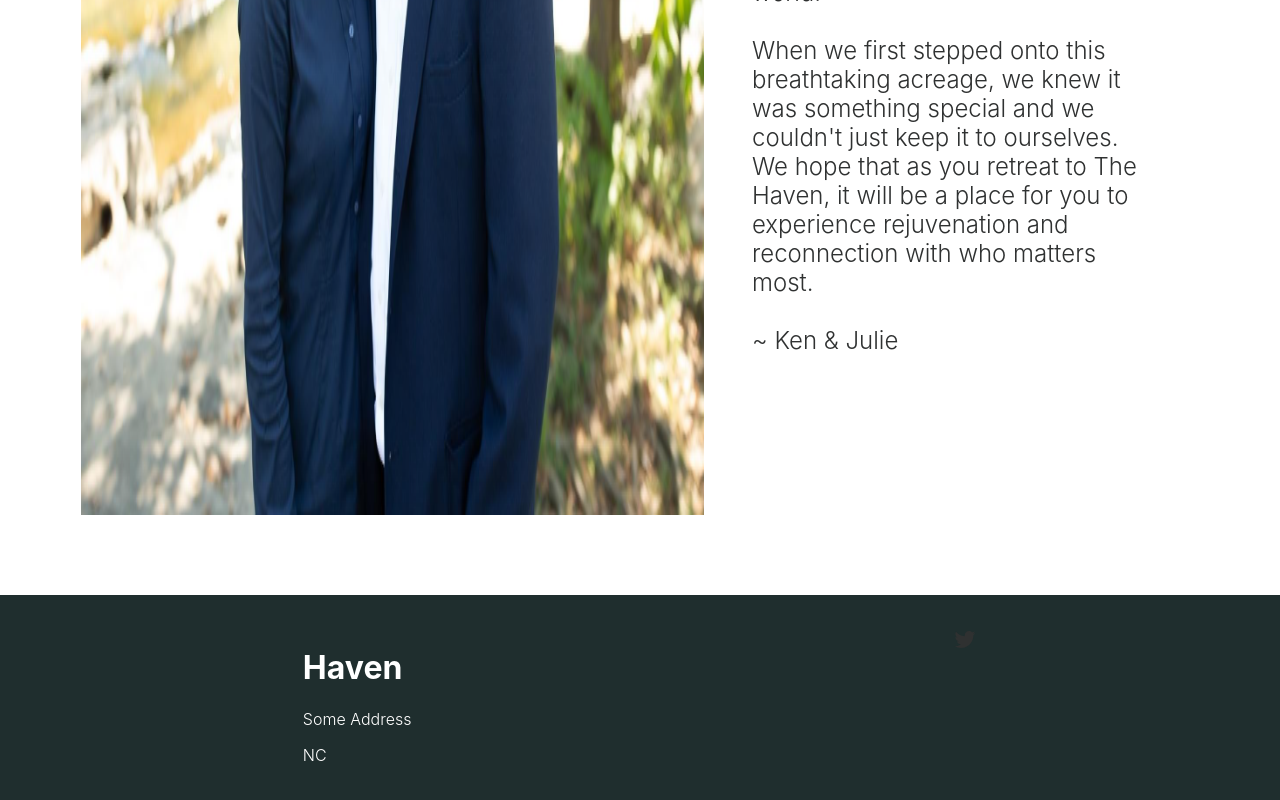
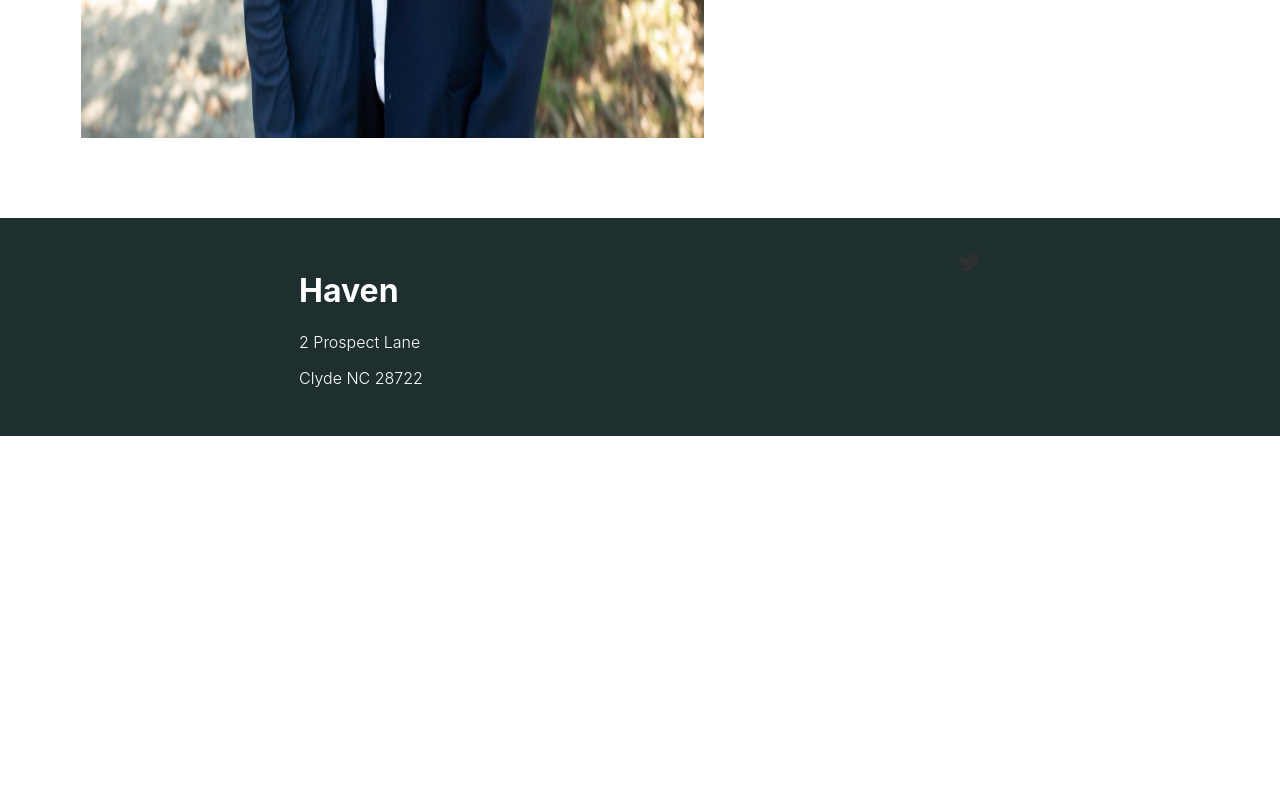
Before and after one commit to clayhindman01/haven, a React (Create React App) app: page /about in a window 1280 px wide. Shown: the part 878-1678 px from the top of the page. After the commit the page ends 1314 px from the top, so only its background shows below. Built offline with nearby package versions, Linux system fonts and the light colour scheme.

Commit message:
Copy Changes

```diff
--- a/src/App.css
+++ b/src/App.css
@@ -89,7 +89,7 @@ body {
   background-repeat: no-repeat;
   height: 0;
   width: 100%;
-  padding-top: 66.64%;
+  padding-top: 48%;
 }
 
 .center {
@@ -127,6 +127,10 @@ body {
 .homeText {
   font-size: 30px;
   text-align: center;
+}
+
+.bookingText {
+  width: 60%;
 }
 
 .emphesisText {
@@ -529,6 +533,13 @@ body {
   text-align: left;
 }
 
+.flexCenter {
+  display: flex;
+  flex-direction: column;
+  justify-content: center;
+  align-items: center;
+}
+
 .react-tabs__tab-list li {
   border: none;
   bottom: 0;
--- a/src/components/Accomodations.js
+++ b/src/components/Accomodations.js
@@ -15,15 +15,14 @@ export default function Accomodations() {
         </p>
         <div className="accomodationsSection">
           <img
-            src="THE-HAVEN-summer-2024-171.jpg"
+            src="THE-HAVEN-summer-2024-663.jpg"
             className="accomodationsCabinImage"
           ></img>
 
           {/* <Fade> */}
           <div className="accomodationTextContainer">
             <p className="homeText">
-              <p className="emphasisText">Recharge</p> with a hike on one of our
-              many trails.
+              Relax beneath the stars by your private fire pit.
             </p>
           </div>
           {/* </Fade> */}
@@ -39,7 +38,7 @@ export default function Accomodations() {
           {/* </Fade> */}
 
           <img
-            src="THE-HAVEN-summer-2024-663.jpg"
+            src="THE-HAVEN-summer-2024-171.jpg"
             className="accomodationsCabinImage accomodationsCabinImageReversed"
           ></img>
         </div>
--- a/src/components/Footer.js
+++ b/src/components/Footer.js
@@ -19,8 +19,8 @@ export default function Footer() {
     <div className="row footer-container space-around">
       <div className="address-container">
         <h1 className="footer-text">Haven</h1>
-        <p className="footer-text">Some Address</p>
-        <p className="footer-text">NC</p>
+        <p className="footer-text">2 Prospect Lane</p>
+        <p className="footer-text">Clyde NC 28722</p>
       </div>
 
       <div className="social-media-container">
--- a/src/pages/Booking.js
+++ b/src/pages/Booking.js
@@ -8,7 +8,7 @@ import Footer from "../components/Footer";
 import InnerHTML from "dangerously-set-html-content";
 
 export default function Booking() {
-  console.log("testing")
+  console.log("testing");
   const bookingWidgetHTML = `<div id="search-widget_IO312PWQ"><script>!function(e,t,a,n,c,r){function s(t){e.console.log("[Guesty Embedded Widget]:",t)}var i,d,l,o,y,m,g,h,p,u;n&&(i=n,d=t.getElementsByTagName("head")[0],(l=t.createElement("link")).rel="stylesheet",l.type="text/css",l.href=i,l.media="all",d.appendChild(l)),o=function(){try{e[a].create(r).catch(function(e){s(e.message)})}catch(e){s(e.message)}},h=!1,y=c,m=function(){h||this.readyState&&"complete"!=this.readyState||(h=!0,o())},(g=t.createElement("script")).type="text/javascript",g.src=y,g.async="true",g.onload=g.onreadystatechange=m,p=g,(u=t.getElementsByTagName("script")[0]).parentNode.insertBefore(p,u)}(window,document,"GuestySearchBarWidget","https://s3.amazonaws.com/guesty-frontend-production/search-bar-production.css","https://s3.amazonaws.com/guesty-frontend-production/search-bar-production.js",{"siteUrl":"thehavenwnc.guestybookings.com"});</script></div>`;
   return (
     <>
@@ -36,14 +36,14 @@ export default function Booking() {
                 <p className="homeText">The Spruce</p>
               </Tab>
               <Tab>
-                <p className="homeText">VIP Package</p>
+                <p className="homeText">Always Included</p>
               </Tab>
             </TabList>
 
             <TabPanel>
               <div className="center accomodationsBackground">
                 <p className="homeText">
-                  Relax in the elegant seclusion of our Juniper House. Wake up
+                  Relax in the elegant seclusion of our Cypress Villa. Wake up
                   to your personal view of the mountains.
                 </p>
 
@@ -168,8 +168,8 @@ export default function Booking() {
 
             <TabPanel>
               <div className="center accomodationsBackground">
-                <p className="homeText">
-                  Retreat to the luxurious shade of our Hemlock House. As you
+                <p className="homeText bookingText">
+                  Retreat to the luxurious shade of our Spruce Villa. As you
                   take in spectacular views from your doorstep, reconnect to the
                   world and the one you share it with.
                 </p>
@@ -226,24 +226,30 @@ export default function Booking() {
 
             <TabPanel>
               <div className="center accomodationsBackground">
-                <p className="homeText">
-                  Upgrade your mountaintop retreat experience by adding on the
-                  VIP package:
-                </p>
+                <p className="homeText">Always Included with your stay:</p>
                 <ul className="homeText">
-                  <li className="vipList">
-                    Build your own charcuterie for two
-                  </li>
-                  <li className="vipList">
-                    Bottle of Wine or Sparking Non-Alcoholic Beverage
-                  </li>
-                  <li className="vipList">S'mores supply kit for two</li>
-                  <li className="vipList">$100 off your next stay</li>
+                  <li className="vipList">Bottle of Wine</li>
+                  <li className="vipList">Piza Kit</li>
+                  <li className="vipList">Pasta Ingredients</li>
+                  <li className="vipList">Breakfast Pastries</li>
+                  <li className="vipList">S'mores</li>
+                  <li className="vipList">Hot Chocolate</li>
                 </ul>
-                <p className="homeText">
-                  Don't miss out, add on the VIP Experience today during
-                  checkout!
-                </p>
+
+                <p className="homeText">Additional Add Ons:</p>
+                <div className="homeText flexCenter">
+                  <p style={{ margin: 0 }}>
+                    <span style={{ fontWeight: 400 }}>
+                      Special Romance Package
+                    </span>
+                    &nbsp;- $100
+                  </p>
+                  <p style={{ width: "60%", marginTop: 1 }}>
+                    Step into the perfect romantic setting with flower petals
+                    and flameless candles around the hot tub and villa and a
+                    bottle of bubbly champagne just waiting for you to pop open!
+                  </p>
+                </div>
                 <div className="center centerPhotos"></div>
               </div>
             </TabPanel>
--- a/src/pages/MeetTheFounders.js
+++ b/src/pages/MeetTheFounders.js
@@ -10,21 +10,15 @@ export default function MeetTheFounders() {
         <div className="founderCon">
           <img src="founders.png" className="founderImage" />
           <div className="center meetTheFoundersText">
-            Welcome to our haven! <br />
-            <br /> We have been married for 25 years, and each day has been an
-            adventure. We have trekked parts of nearly every National Park, and
-            once we stop in Asia and Africa this Spring we will have traveled to
-            every continent! Throughout our travels, we realized the most
-            breathtaking moments were just the two of us, enjoying the view, all
-            alone. These moments have played a significant role in our marriage!
-            By allowing us to step away from the chaos of life and the mundanity
-            of routine, it reignites our love for each other. We can reconnect
-            in the middle of our disconnected world. <br />
-            <br />
-            When we first stepped onto this breathtaking acreage, we knew it was
-            something special and we couldn't just keep it to ourselves. We hope
-            that as you retreat to The Haven, it will be a place for you to
-            experience rejuvenation and reconnection with who matters most.
+            Hi! Let us introduce ourselves! Ken & Julie Mallette: Lovers, best
+            friends, & business partners for over 25 years - and still going
+            strong! ❤️ How do we make it work? By taking time to step away from
+            the craziness of life and focus on each other. That is why we want
+            to share The Haven with you! When we first stepped onto this
+            property, we knew it was special. The gorgeous views coupled with
+            total privacy made it the perfect spot to shut out the world for a
+            time. The Haven offers everything you need to relax, recharge, and
+            reconnect to who and what you love!
             <br />
             <br /> ~ Ken & Julie
           </div>
```
Also changed, not shown: 1 other file (tests, documents, lock files or other folders).
